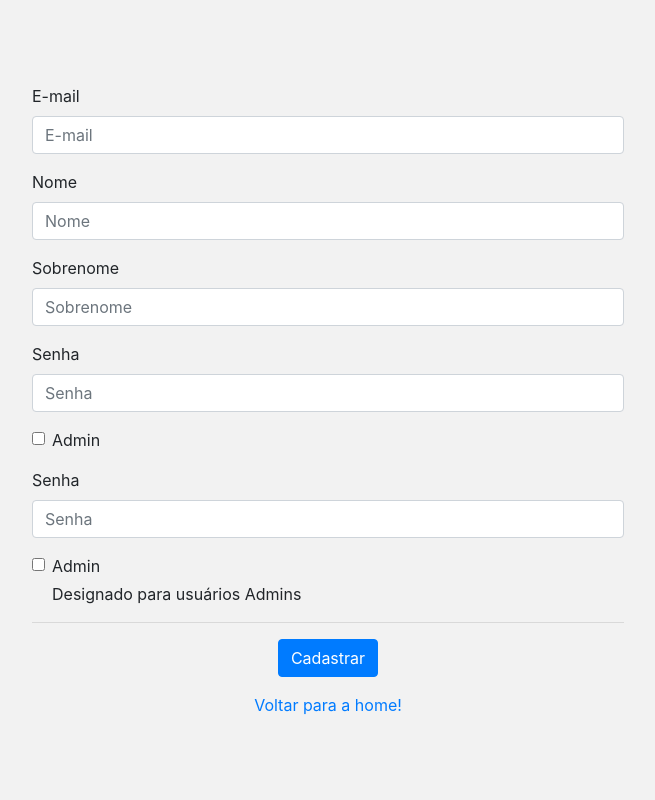
After one commit to JuanTrindade/MERC, a Django app: page /acl/signup in a window 1280 px wide. The commit adds this page. Shown: the whole page, without its empty margins (312-967 px from the left). Run offline with Django 5.2, Linux system fonts and the light colour scheme; the visitor is signed in with stand-in values (Sample User, id 1); some libraries are stand-ins or nearby versions.

```diff
--- a/Home/templates/base_home.html
+++ b/Home/templates/base_home.html
@@ -16,7 +16,7 @@
         MERC Systems IT
       </a>
 
-      <a href="{% url "login" %}">
+      <a href="{% url "login:login" %}">
         <svg xmlns="http://www.w3.org/2000/svg" width='30' viewBox="0 0 512 512"><!--!Font Awesome Free 6.6.0 by @fontawesome - https://fontawesome.com License - https://fontawesome.com/license/free Copyright 2024 Fonticons, Inc.--><path fill="#ffffff" d="M497 273L329 441c-15 15-41 4.5-41-17v-96H152c-13.3 0-24-10.7-24-24v-96c0-13.3 10.7-24 24-24h136V88c0-21.4 25.9-32 41-17l168 168c9.3 9.4 9.3 24.6 0 34zM192 436v-40c0-6.6-5.4-12-12-12H96c-17.7 0-32-14.3-32-32V160c0-17.7 14.3-32 32-32h84c6.6 0 12-5.4 12-12V76c0-6.6-5.4-12-12-12H96c-53 0-96 43-96 96v192c0 53 43 96 96 96h84c6.6 0 12-5.4 12-12z"/></svg>
       </a>
 
--- a/Home/urls.py
+++ b/Home/urls.py
@@ -2,6 +2,7 @@
 from django.urls import path
 from . import views
 
+app_name = 'home'
 
 urlpatterns = [
     path('', views.Home.as_view(), name='home'),
--- a/Home/views.py
+++ b/Home/views.py
@@ -10,7 +10,7 @@
 
 
 class Home(View):
-    @method_decorator(login_required(login_url='login'))
+    @method_decorator(login_required(login_url='login:login'))
     def get(self, request):
         return render(request, 'home.html')
 
--- a/Login/templates/base_login.html
+++ b/Login/templates/base_login.html
@@ -6,7 +6,7 @@
     <link rel="stylesheet" href="https://cdn.jsdelivr.net/npm/bootstrap@4.4.1/dist/css/bootstrap.min.css" integrity="sha384-Vkoo8x4CGsO3+Hhxv8T/Q5PaXtkKtu6ug5TOeNV6gBiFeWPGFN9MuhOf23Q9Ifjh" crossorigin="anonymous">
     <title>MERC Systems</title>
 </head>
-<body class='w-100 h-100'>
+<body class='w-100 h-100' style='background-color: #F2F2F2'>
   {% block content %}
 
   {% endblock %}
@@ -14,4 +14,5 @@
 <script src="https://code.jquery.com/jquery-3.4.1.slim.min.js" integrity="sha384-J6qa4849blE2+poT4WnyKhv5vZF5SrPo0iEjwBvKU7imGFAV0wwj1yYfoRSJoZ+n" crossorigin="anonymous"></script>
 <script src="https://cdn.jsdelivr.net/npm/popper.js@1.16.0/dist/umd/popper.min.js" integrity="sha384-Q6E9RHvbIyZFJoft+2mJbHaEWldlvI9IOYy5n3zV9zzTtmI3UksdQRVvoxMfooAo" crossorigin="anonymous"></script>
 <script src="https://cdn.jsdelivr.net/npm/bootstrap@4.4.1/dist/js/bootstrap.min.js" integrity="sha384-wfSDF2E50Y2D1uUdj0O3uMBJnjuUD4Ih7YwaYd1iqfktj0Uod8GCExl3Og8ifwB6" crossorigin="anonymous"></script>
+<script src="https://cdnjs.cloudflare.com/ajax/libs/jquery.mask/1.14.10/jquery.mask.js"></script>
 </html>
--- a/Login/templates/login.html
+++ b/Login/templates/login.html
@@ -10,12 +10,12 @@
 
             <div class='row'>
                 <div class='col'>
-                    <label for="email">E-mail</label>
+                    <label for="email" class='font-weight-bold'>E-mail</label>
                     <input type="email" class='form-control col-12' name="email" id="email" required>
                 </div>
 
                 <div class='col'>
-                    <label for="password">Senha</label>
+                    <label for="password" class='font-weight-bold'>Senha</label>
                     <input type="password" class='form-control' name="password" id="password">
                 </div>
             </div>
@@ -32,7 +32,7 @@
             <hr>
 
             <div class='d-flex flex-column'>
-                <input type="submit" class='btn btn-primary btn-sm w-50 align-self-center' value="Login" required>
+                <input type="submit" class='btn btn-primary font-weight-bold btn-sm w-50 align-self-center' value="Login" required>
             </div>
 
         </form>
--- a/Login/urls.py
+++ b/Login/urls.py
@@ -2,8 +2,9 @@
 from django.urls import path
 from . import views
 
+app_name = 'login'
 
 urlpatterns = [
     path('', views.Login.as_view(), name='login'),
-    path('signup', views.SignUp.as_view(), name='signup')
+
 ]
--- a/Merc/urls.py
+++ b/Merc/urls.py
@@ -4,4 +4,5 @@
 urlpatterns = [
     path('', include('Login.urls')),
     path('home/', include('Home.urls')),
+    path('acl/', include('acl.urls'))
 ]
--- /dev/null
+++ b/acl/forms.py
@@ -0,0 +1,31 @@
+from django import forms
+from .models import User as UserModel
+from .models import UserClient as UserClientModel
+from .models import UseerSupplier as UserSupplierModel
+
+
+class UserForm(forms.ModelForm):
+
+    class Meta:
+        model = UserModel
+        fields = ['email', 'first_name', 'last_name', 'password', 'is_superuser']
+
+#
+#
+class UserClientForm(forms.ModelForm):
+
+    class Meta:
+        model = UserClientModel
+        fields = ('__all__')
+
+        widgets = {'cpf': forms.TextInput(attrs={'data-mask': '000.000.000-00'})}
+
+#
+#
+class UserSupplierForm(forms.ModelForm):
+
+    class Meta:
+        model = UserSupplierModel
+        fields = ('__all__')
+
+        widgets = {'cnpj': forms.TextInput(attrs={'data-mask': '00.000.000/0000-00'})}
--- a/acl/models.py
+++ b/acl/models.py
@@ -2,7 +2,12 @@
 from django.contrib.auth.models import User, AbstractUser
 
 class User(AbstractUser):
-    pass
+    is_superuser = models.BooleanField(verbose_name='Admin', help_text='Designado para usuários Admins')
+    first_name = models.CharField(verbose_name='Nome', max_length=150, blank=False)
+    last_name = models.CharField(verbose_name='Sobrenome', max_length=150, blank=False)
+    email = models.EmailField(verbose_name='E-mail', blank=False)
+    password = models.CharField(verbose_name='Senha', max_length=150, blank=False)
+
 
 #
 #
--- /dev/null
+++ b/acl/templates/acl_sign_template.html
@@ -0,0 +1,76 @@
+{% extends "base_login.html" %}
+{% load django_bootstrap5 %}
+
+
+{% block content %}
+
+    {% if not user.is_superuser %}
+        <div class='d-flex justify-content-center align-items-center' style='height: 65vh'>
+            <div class="alert alert-danger w-75" role="alert">
+                <h4 class="alert-heading">OPS!</h4>
+
+                <p>Usuário(a), {{user.first_name}} não tem permissão para cadastro de tipos de usuários!</p>
+                <hr>
+                <a href='{% url "home:home" %}'>Clique aqui para voltar!</a>
+
+            </div>
+        </div>
+
+
+    {% else %}
+        <form action="" class='d-flex align-items-center justify-content-center' style='height: 100vh' method="post">
+            {% csrf_token %}
+
+            <div class='p-4 w-50'>
+                {% bootstrap_form form exclude='supplier_category, password, is_superuser' %}
+
+                {% if form.password %}
+                    <div class="mb-3">
+
+                        <label class="form-label" for="id_password">Senha</label>
+                        <input type="password" name="password" maxlength="150" class="form-control" placeholder="Senha" required="" id="id_password">
+
+                    </div>
+
+                {% endif %}
+
+                {% if form.is_superuser %}
+                    <div class="mb-3">
+
+                        <div class="form-check">
+                            <input type="checkbox" name="is_superuser" class="form-check-input" aria-describedby="id_is_superuser_helptext" id="id_is_superuser">
+                            <label class="form-check-label" for="id_is_superuser">Admin</label>
+
+                            <div class="form-text">Designado para usuários Admins</div>
+                        </div>
+
+                    </div>
+
+                {% endif %}
+
+                {% if form.supplier_category %}
+                    <div class='mb-3'>
+
+                        <label class='form-label' for="id_supplier_category">Categoria</label>
+                        <select name="supplier_category" id="id_supplier_category" class='form-control'>
+                            {% for values in form.supplier_category %}
+                                {{values}}
+                            {% endfor %}
+                        </select>
+
+                    </div>
+
+                {% endif %}
+
+                <hr>
+                <div class='d-flex flex-column'>
+                    <input type="submit" class='btn btn-primary align-self-center' value="Cadastrar">
+                    <a href="{% url "home:home" %}" class='text-center mt-3'>Voltar para a home!</a>
+                </div>
+            </div>
+
+        </form>
+
+    {% endif %}
+
+{% endblock content %}
--- /dev/null
+++ b/acl/urls.py
@@ -0,0 +1,11 @@
+from django.contrib import admin
+from django.urls import path
+from . import views
+
+app_name = 'acl'
+
+urlpatterns = [
+    path('signup', views.SignUp.as_view(), name='signup'),
+    path('signclient', views.SignClient.as_view(), name='signclient'),
+    path('signsupplier', views.SignSupplier.as_view(), name='signsupplier')
+]
--- a/acl/views.py
+++ b/acl/views.py
@@ -1,3 +1,69 @@
-from django.shortcuts import render
+from django.shortcuts import render, redirect
+from django.views.generic import View
+from django.contrib.auth.hashers import make_password, check_password
+from django.utils.decorators import method_decorator
+from django.contrib.auth.decorators import login_required
+#
+#
+from .forms import UserForm, UserClientForm, UserSupplierForm
 
-# Create your views here.
+
+class SignUp(View):
+    @method_decorator(login_required(login_url='login:login'))
+    def get(self, request):
+        user_form = UserForm()
+
+        return render(request, 'acl_sign_template.html', {
+            'form': user_form
+        })
+
+    @method_decorator(login_required(login_url='login:login'))
+    def post(self, request):
+        user_form = UserForm(request.POST)
+
+        if user_form.is_valid():
+            user = user_form.save(commit=False)
+            user.password = make_password(user.password)
+            user.save()
+
+            return redirect('home:home')
+
+
+class SignClient(View):
+    @method_decorator(login_required(login_url='login:login'))
+    def get(self, request):
+        client_form = UserClientForm()
+
+        return render(request, 'acl_sign_template.html', {
+            'form': client_form
+        })
+
+    @method_decorator(login_required(login_url='login:login'))
+    def post(self, request):
+        client_form = UserClientForm(request.POST)
+
+        if client_form.is_valid():
+            client = client_form.save(commit=False)
+            client.save()
+
+            return redirect('home:home')
+
+
+class SignSupplier(View):
+    @method_decorator(login_required(login_url='login:login'))
+    def get(self, request):
+        supplier_form = UserSupplierForm()
+        # breakpoint()
+
+        return render(request, 'acl_sign_template.html', {
+            'form': supplier_form
+        })
+
+    def post(self, request):
+        supplier_form = UserSupplierForm(request.POST)
+
+        if supplier_form.is_valid():
+            supplier = supplier_form.save(commit=False)
+            supplier.save()
+
+            return redirect('home:home')
```
Also changed, not shown: Home/templates/cards.html (+13 -13 lines), Login/forms.py (deleted, +0 -8 lines), Login/templates/signup.html (deleted, +0 -20 lines), Login/views.py (+4 -29 lines), acl/migrations/0003_alter_user_is_superuser.py (added), acl/migrations/0004_alter_user_email_alter_user_first_name_and_more.py (added).
